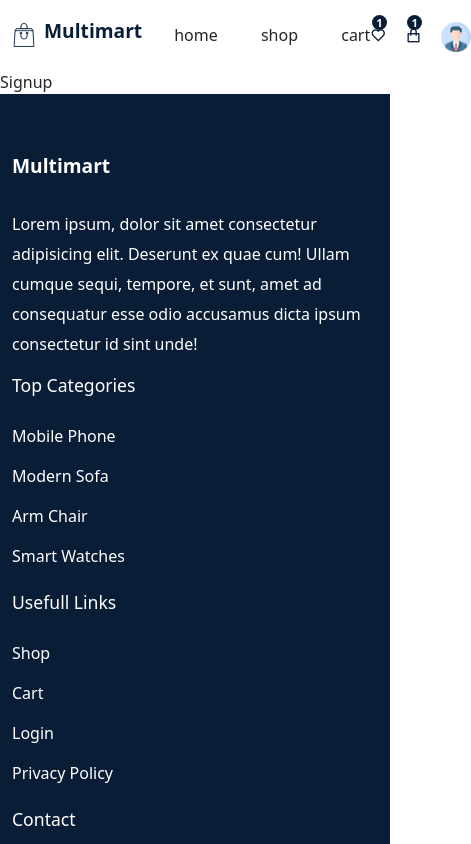
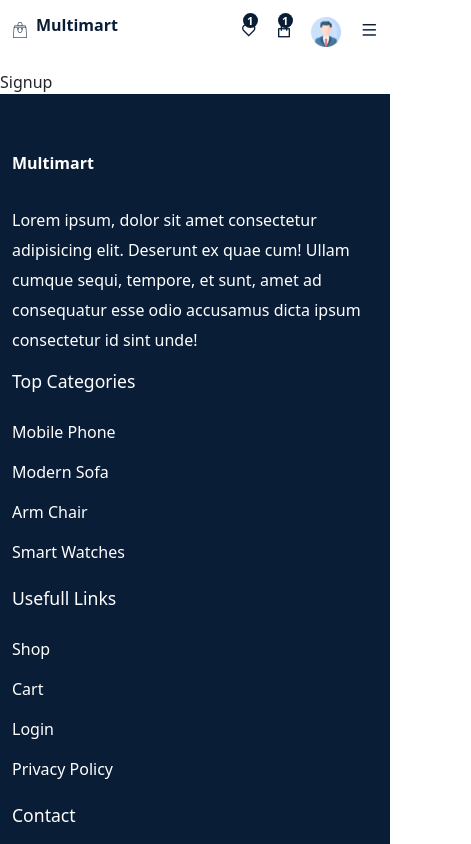
Before and after one commit to gentuuu/-Ecommerce-Website-Firebase, a React (Vite) app: page /Signup in a window 390 px wide. Shown: the top 844 px of the page, 471 px wide, since content can reach past the window. Built offline with nearby package versions, Linux system fonts and the light colour scheme.

Commit message:
Add menu sticky

```diff
--- a/src/components/Header/Header.jsx
+++ b/src/components/Header/Header.jsx
@@ -1,3 +1,4 @@
+import { useRef, useEffect } from 'react'
 import './Header.scss'
 import { NavLink } from 'react-router-dom'
 
@@ -24,8 +25,32 @@
 
 
 const Header = () => {
+
+  const headerRef = useRef(null)
+
+  const menuRef = useRef(null)
+
+  const stickyHeaderFunc = () =>{
+    window.addEventListener('scroll', ()=>{
+      if(document.body.scrollTop > 80 ||
+         document.documentElement.scrollTop > 80){
+        headerRef.current.classList.add('sticky__header')
+      } else{
+        headerRef.current.classList.remove('sticky__header')
+      }
+    });
+  };
+
+  useEffect(()=>{
+    stickyHeaderFunc();
+
+    return () => window.removeEventListener("scroll", stickyHeaderFunc);
+  });
+
+  const menuToggle = () => menuRef.current.classList.toggle('active__menu')
+
   return (
-    <header className='header'>
+    <header className='header' ref={headerRef}>
       <Container>
         <Row>
           <div className="nav__wrapper">
@@ -36,7 +61,7 @@
                 {/* <p>Since 1855</p> */}
               </div>
             </div>
-            <div className="navigation">
+            <div className="navigation" ref={menuRef} onClick={menuToggle}>
               <ul className="menu">
                 {
                  nav__links.map((item, index) =>(
@@ -60,9 +85,9 @@
                 <span className="badge">1</span>
               </span>
               <span><img src={usericon} alt="" /></span>
-            </div>
-            <div className="mobile__menu">
-              <span><i className="ri-menu-line"></i></span>
+              <div className="mobile__menu">
+                <span onClick={menuToggle}><i className="ri-menu-line"></i></span>
+              </div>
             </div>
           </div>
         </Row>
--- a/src/components/Header/Header.scss
+++ b/src/components/Header/Header.scss
@@ -89,3 +89,89 @@
     font-weight: 600 !important;
     z-index: 100 !important;
 }
+
+.sticky{
+    &__header{
+        width: 100%;
+        height: 70px;
+        line-height: 70px;
+        position: sticky;
+        top: 0;
+        left: 0;
+        z-index: 999;
+        box-shadow: 3px 3px 8px -3px #ddd;
+        background: #fff;
+    }
+}
+
+@media only screen and (max-width: 768px){
+    .navigation{
+        position: fixed;
+        top: 0;
+        left: 0;
+        width: 100%;
+        height: 100%;
+        background: rgba(0,0,0,0.53);
+        z-index: 9999;
+        display: none;
+    }
+    .menu{
+        position: absolute;
+        top: 0;
+        right: 0;
+        width: 250px;
+        height: 100%;
+        background: #fff;
+        z-index: 9999999;
+        flex-direction: column;
+        align-items: center;
+        justify-content: center;
+    }
+
+    .active__menu{
+        display: block;
+    }
+
+    .mobile{
+        &__menu{
+            display: block;
+            & span{
+                & i{
+                    font-size: 1.1rem !important;
+                }
+            }
+        }
+    }
+
+    .logo{
+        & img{
+            width: 1rem;
+            height: 1rem;
+        }
+        & h1{
+            font-size: 1rem;
+        }
+    }
+
+    .fav{
+        &__icon{
+            & i{
+                font-size: 1rem !important;
+            }
+        }
+    }
+
+    .cart{
+        &__icon{
+            & i{
+                font-size: 1rem !important;
+            }
+        }
+    }
+
+    .header{
+        width: 100%;
+        justify-self: 60px;
+        line-height: 60px;
+    }
+}
```
